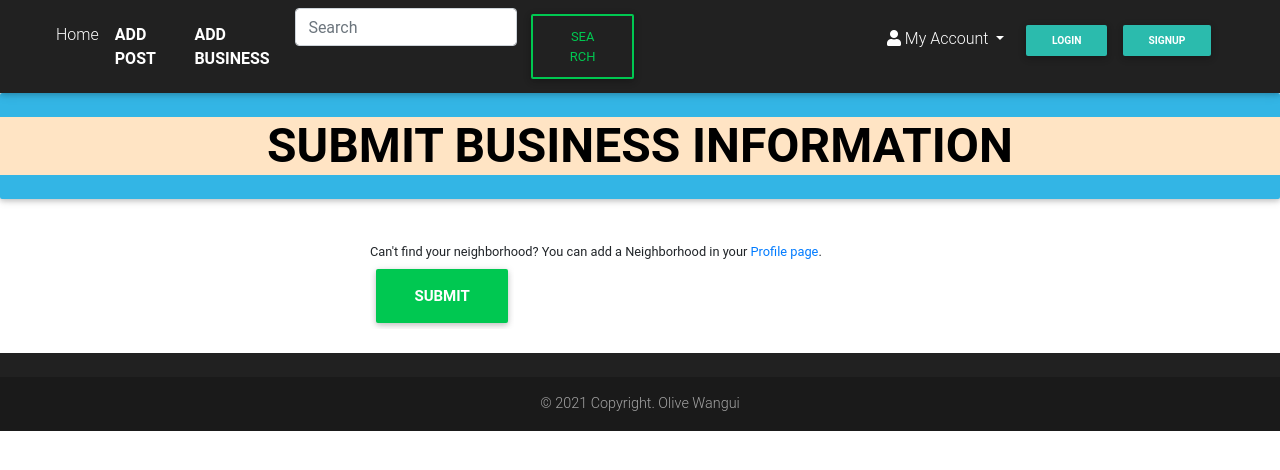
After one commit to Olive-Wangui/inform-app, a Django app: template inform/templates/new-business.html in a window 1280 px wide. The commit adds this page. Shown: the top 470 px of the page. Run offline with Django 3.2, Linux system fonts and the light colour scheme; the template is opened without the code that fills it, so the values that code supplies are empty; some libraries are stand-ins or nearby versions.

Commit message:
Added new-business template.

```diff
--- /dev/null
+++ b/inform/templates/new-business.html
@@ -0,0 +1,32 @@
+{% extends 'base.html' %}
+{% load bootstrap5 %}
+{% load fontawesome_5 %}
+
+{% block content%}
+
+
+    <div class="jumbotron jumbotron-fluid bg-info pb-3 pt-4">
+
+       <h2 class="display-5 text-center font-weight-bold">SUBMIT BUSINESS INFORMATION </h2>
+
+    </div>
+<div class="container">
+  <div class="row">
+      <!-- Empty div -->
+      <div class="col-lg-3"></div>
+
+      <div class="col-lg-6 pt-2 ">
+            <form  action="{%url 'new-business'%}" method="post" enctype="multipart/form-data">
+              {%csrf_token%}
+
+              {% bootstrap_form form%}
+              <small>Can't find your neighborhood? You can add a Neighborhood in your <a href="/accounts/profile/"> Profile page</a>. </small> <br>
+              <input type="submit" class="btn btn-success btn-lg font-weight-bold" value="SUBMIT">
+            </form>
+      </div>
+
+      <div class="col-lg-3"></div>
+
+  </div>
+</div>
+{% endblock %}
```
Also changed, not shown: inform/templates/index.html (line endings or trailing spaces), inform/templates/new-post.html (added).
